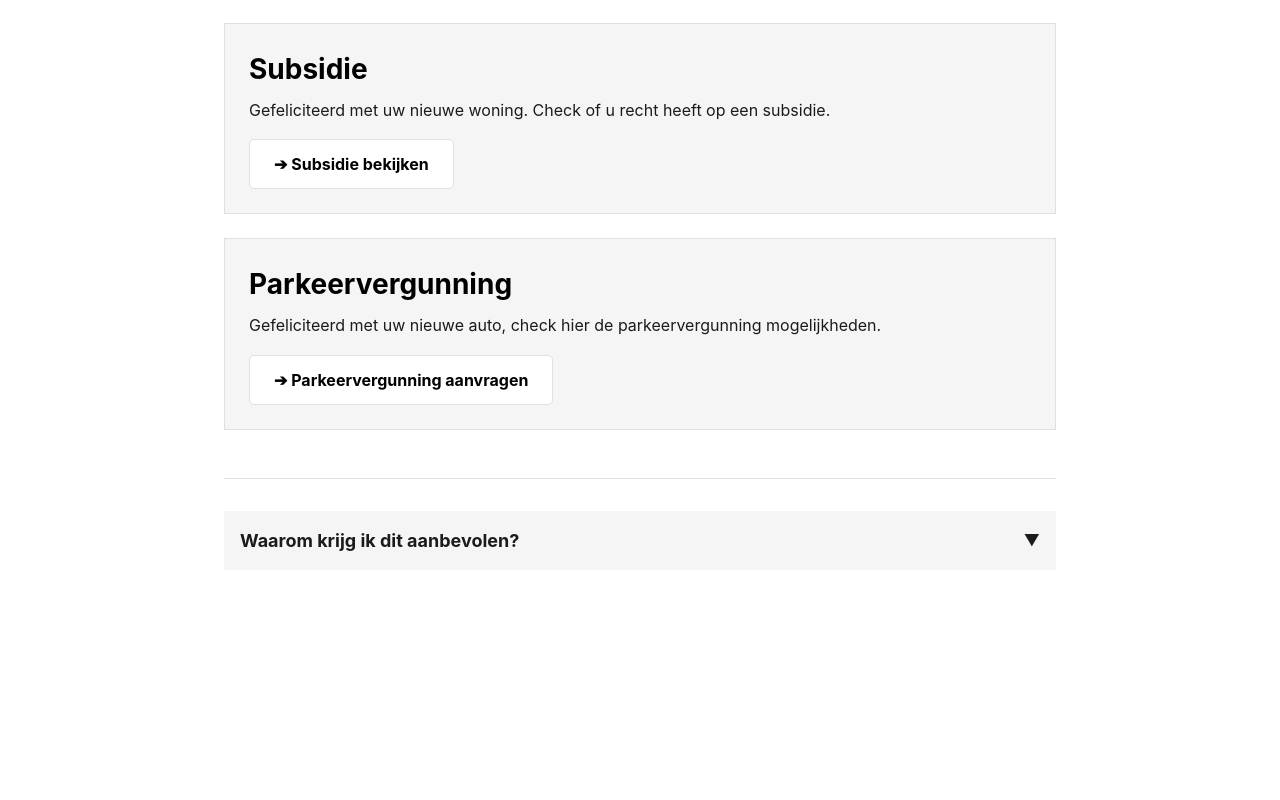
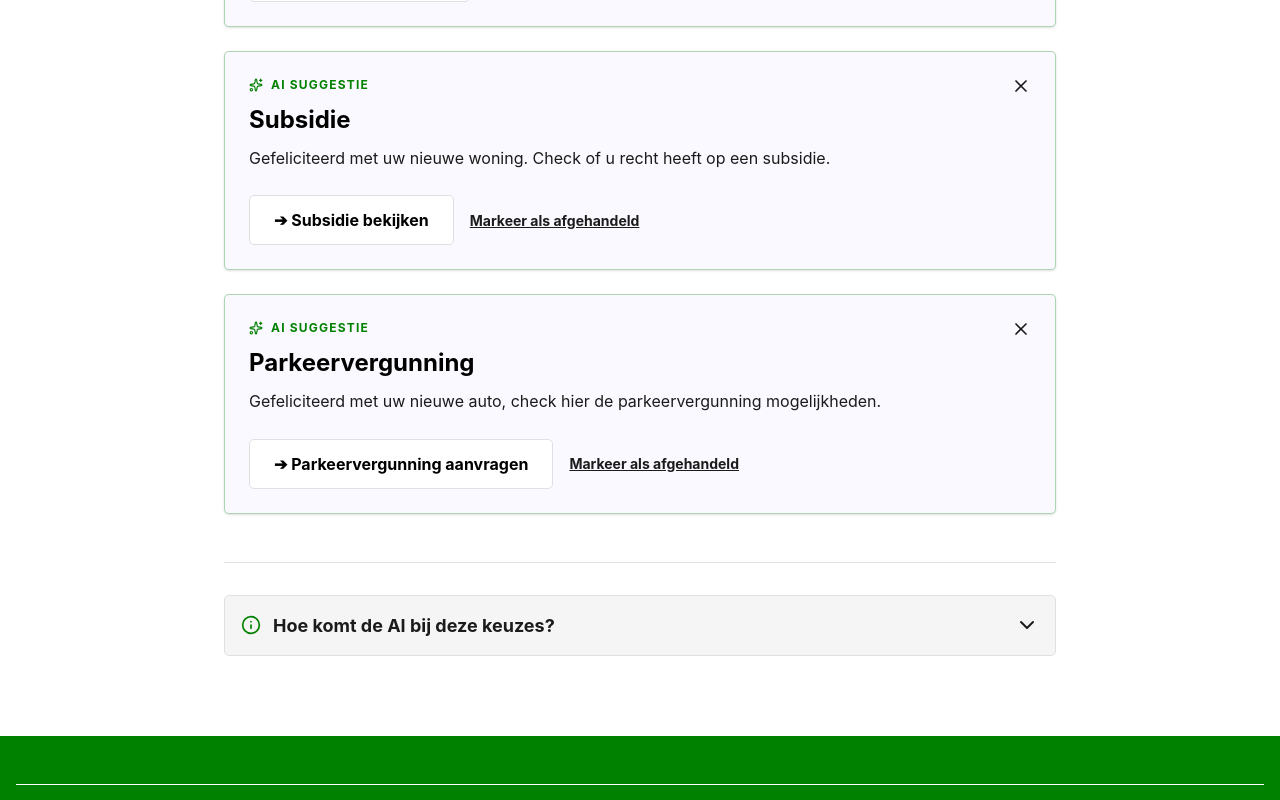
Before and after one commit to TrevinoRizkySunarja/TLE3-FrontEnd, a React (Vite) app in the folder TLE3/: page /fyp in a window 1280 px wide. Shown: the part 460-1260 px from the top of the page. Before the commit the page ends 1062 px from the top, so only its background shows below. Built offline with nearby package versions, Linux system fonts and the light colour scheme.

Commit message:
FYP af zonde de koppeling met de data

```diff
--- a/TLE3/src/pages/fyp.jsx
+++ b/TLE3/src/pages/fyp.jsx
@@ -1,98 +1,196 @@
-import React, { useState } from 'react';
-// Zorg dat deze import matcht met je Button file in de components folder
+import React, { useState, useEffect } from 'react';
 import { Button } from '../components/Button';
+import { motion, AnimatePresence, useReducedMotion } from 'framer-motion';
+import { Sparkles, Info, ChevronDown, X } from 'lucide-react';
+import NavbarIngelogd from "../components/NavbarIngelogd.jsx";
+import FooterIngelogd from "../components/FooterIngelogd.jsx";
 
 const FYP = () => {
-    // Data gebaseerd op je database termen uit de afbeeldingen
-    const [feedItems] = useState([
+    // Beheert de gebruikersnaam voor de persoonlijke begroeting.
+    const [user, setUser] = useState({ name: 'Laden...' });
+
+    // De lijst met actieve meldingen die getoond worden in de feed.
+    const [feedItems, setFeedItems] = useState([
         {
             id: 1,
             title: 'Paspoort',
             body: 'Uw paspoort verloopt binnenkort, verleng hem nu!',
             actionText: 'Paspoort verlengen',
-            type: 'document' // Matcht 'documents' tabel
+            type: 'ai-suggestion',
+            reason: 'Gebaseerd op de verloopdatum in de Basisregistratie Personen (BRP).'
         },
         {
             id: 2,
             title: 'Subsidie',
             body: 'Gefeliciteerd met uw nieuwe woning. Check of u recht heeft op een subsidie.',
             actionText: 'Subsidie bekijken',
-            reason: 'Op basis van uw recente adreswijziging.' // Matcht 'recommendation_items'
+            type: 'ai-suggestion',
+            reason: 'Gegenereerd op basis van uw recente adreswijziging in onze database.'
         },
         {
             id: 3,
             title: 'Parkeervergunning',
             body: 'Gefeliciteerd met uw nieuwe auto, check hier de parkeervergunning mogelijkheden.',
             actionText: 'Parkeervergunning aanvragen',
-            reason: 'Gekoppeld aan uw nieuwe voertuigregistratie.'
+            type: 'ai-suggestion',
+            reason: 'Gekoppeld aan de RDW-registratie van uw nieuwe voertuig.'
         }
     ]);
 
+    // Toggle voor het tonen of verbergen van de AI-transparantie sectie.
     const [showTransparency, setShowTransparency] = useState(false);
+
+    // Houdt rekening met gebruikers die minder animaties willen (WCAG toegankelijkheid).
+    const shouldReduceMotion = useReducedMotion();
+
+    // Haalt bij montage van de component de gebruikersgegevens op.
+    useEffect(() => {
+        const mockUser = { name: 'Jan Jansen' };
+        setUser(mockUser);
+    }, []);
+
+    // Verwijdert een specifieke melding uit de lijst op basis van ID.
+    const removeItem = (id) => {
+        setFeedItems(prevItems => prevItems.filter(item => item.id !== id));
+    };
+
+    // Definieert de animatie-instellingen voor het verschijnen en verdwijnen van kaarten.
+    const cardAnimation = {
+        initial: { opacity: 0 },
+        animate: { opacity: 1 },
+        exit: {
+            opacity: 0,
+            scale: shouldReduceMotion ? 1 : 0.98,
+            transition: { duration: 0.2, ease: "easeInOut" }
+        }
+    };
 
     return (
         <div className="bg-[#FFFFFF] min-h-screen font-sans text-[#1B1B1B]">
-            <main className="max-w-4xl mx-auto p-4 md:p-8">
+            <NavbarIngelogd />
+
+            <main className="max-w-4xl mx-auto p-4 md:p-8" id="main-content">
+                {/* Pagina-titel met persoonlijke begroeting */}
                 <header className="mb-8">
                     <h1 className="text-[32px] md:text-[40px] font-bold text-[#000000] leading-tight mb-2">
-                        Welkom Gebruiker
+                        Welkom {user.name}
                     </h1>
-                    <div className="h-px bg-[#E0E0E0] w-full" />
+                    <div className="h-px bg-[#E0E0E0] w-full" aria-hidden="true" />
                 </header>
 
-                {/* De Feed Sectie */}
-                <section className="space-y-6">
-                    {feedItems.map((item) => (
-                        <article
+                {/* Overzicht van alle actuele meldingen met animaties */}
+                <section className="space-y-6" aria-label="Persoonlijke feed">
+                    <AnimatePresence mode="popLayout">
+                        {feedItems.length > 0 ? (
+                            feedItems.map((item) => (
+                                <motion.article
                                     key={item.id}
-                            className="bg-[#F5F5F5] p-6 border border-[#E0E0E0]"
+                                    layout
+                                    variants={cardAnimation}
+                                    initial="initial"
+                                    animate="animate"
+                                    exit="exit"
+                                    className={`p-6 border relative rounded-[5px] focus-within:ring-4 focus-within:ring-[#008100]/30 ${
+                                        item.type === 'ai-suggestion'
+                                            ? 'bg-[#F9F9FF] border-[#008100]/30 shadow-sm'
+                                            : 'bg-[#F5F5F5] border-[#E0E0E0]'
+                                    }`}
                                 >
-                            <h2 className="text-[24px] md:text-[28px] font-bold text-[#000000] mb-2">
-                                {item.title}
-                            </h2>
-                            <p className="text-[16px] leading-[1.6] mb-4">
-                                {item.body}
-                            </p>
-                            {/* Gebruik de Button component die we eerder maakten */}
-                            <Button
-                                variant="secondary"
-                                onClick={() => console.log('Navigeer naar:', item.actionText)}
+                                    {/* Label voor AI-gegenereerde content met Sparkles icoon */}
+                                    {item.type === 'ai-suggestion' && (
+                                        <div className="flex items-center gap-2 mb-2">
+                                            <Sparkles size={14} className="text-[#008100]" aria-hidden="true" />
+                                            <span className="text-[12px] font-bold text-[#008100] uppercase tracking-widest">
+                                                AI Suggestie
+                                            </span>
+                                        </div>
+                                    )}
+
+                                    {/* Knop om een melding direct te verwijderen */}
+                                    <button
+                                        onClick={() => removeItem(item.id)}
+                                        className="absolute top-4 right-4 text-[#1B1B1B] hover:text-[#008100] focus:ring-2 focus:ring-[#008100] p-2 transition-colors rounded-full outline-none"
+                                        aria-label={`Verwijder melding: ${item.title}`}
                                     >
-                                ➔ {item.actionText}
-                            </Button>
-                        </article>
-                    ))}
+                                        <X size={20} />
+                                    </button>
+
+                                    <h2 className="text-[24px] font-bold text-[#000000] mb-2 pr-8">{item.title}</h2>
+                                    <p className="text-[16px] leading-[1.6] mb-6">{item.body}</p>
+
+                                    {/* Actieknoppen voor de gebruiker per melding */}
+                                    <div className="flex flex-col sm:flex-row items-start sm:items-center gap-4">
+                                        <Button variant="secondary" onClick={() => {}}>➔ {item.actionText}</Button>
+                                        <button
+                                            onClick={() => removeItem(item.id)}
+                                            className="text-[14px] font-bold text-[#1B1B1B] underline hover:text-[#008100] focus:ring-2 focus:ring-[#008100] py-2 transition-colors rounded-[5px] outline-none"
+                                        >
+                                            Markeer als afgehandeld
+                                        </button>
+                                    </div>
+                                </motion.article>
+                            ))
+                        ) : (
+                            /* Lege staat wanneer er geen meldingen meer zijn */
+                            <motion.div
+                                initial={{ opacity: 0 }}
+                                animate={{ opacity: 1 }}
+                                className="py-20 text-center border-2 border-dashed border-[#E0E0E0] rounded-[5px]"
+                                role="status"
+                            >
+                                <p className="text-lg">U bent volledig bij met uw gemeentelijke zaken.</p>
+                            </motion.div>
+                        )}
+                    </AnimatePresence>
                 </section>
 
-                {/* AI Transparantie Sectie - WCAG AA compliant */}
+                {/* Sectie die uitlegt welke data de AI heeft gebruikt voor de suggesties */}
                 <section className="mt-12 pt-8 border-t border-[#E0E0E0]">
                     <button
                         onClick={() => setShowTransparency(!showTransparency)}
-                        className="w-full bg-[#F5F5F5] p-4 flex justify-between items-center text-left hover:bg-[#E0E0E0] transition-colors"
+                        className="w-full bg-[#F5F5F5] p-4 flex justify-between items-center text-left hover:bg-[#E0E0E0] focus:ring-2 focus:ring-[#008100] transition-colors border border-[#E0E0E0] rounded-[5px] outline-none"
                         aria-expanded={showTransparency}
                     >
-                        <h3 className="text-[18px] font-bold">Waarom krijg ik dit aanbevolen?</h3>
-                        <span className={`transition-transform ${showTransparency ? 'rotate-180' : ''}`}>
-                            ▼
-                        </span>
+                        <div className="flex items-center gap-3">
+                            <Info size={20} className="text-[#008100]" aria-hidden="true" />
+                            <h3 className="text-[18px] font-bold">Hoe komt de AI bij deze keuzes?</h3>
+                        </div>
+                        <motion.div
+                            animate={{ rotate: showTransparency ? 180 : 0 }}
+                            className="flex items-center justify-center"
+                        >
+                            <ChevronDown size={24} />
+                        </motion.div>
                     </button>
 
+                    {/* Uitklapbare lijst met bronvermelding per melding */}
+                    <AnimatePresence>
                         {showTransparency && (
-                        <div className="bg-[#F5F5F5] p-6 border-x border-b border-[#E0E0E0]">
-                            <p className="text-[14px] mb-4">
-                                Deze suggesties zijn gebaseerd op uw profiel en officiële data uit de gemeentelijke database.
-                            </p>
-                            <ul className="space-y-2">
-                                {feedItems.filter(i => i.reason).map(i => (
-                                    <li key={i.id} className="text-[14px]">
-                                        <strong>{i.title}:</strong> {i.reason}
+                            <motion.div
+                                initial={{ height: 0, opacity: 0 }}
+                                animate={{ height: "auto", opacity: 1 }}
+                                exit={{ height: 0, opacity: 0 }}
+                                className="overflow-hidden bg-[#F9F9FF] border-x border-b border-[#008100]/20 rounded-b-[5px]"
+                            >
+                                <div className="p-6 text-[14px]">
+                                    <p className="mb-4 font-bold text-[#008100]">Bronnen van uw suggesties:</p>
+                                    <ul className="space-y-3">
+                                        {feedItems.map(i => (
+                                            <li key={i.id} className="flex gap-3 border-l-2 border-[#008100] pl-3">
+                                                <div>
+                                                    <span className="font-bold">{i.title}:</span>
+                                                    <p className="text-[#4B4B4B]">{i.reason}</p>
+                                                </div>
                                             </li>
                                         ))}
                                     </ul>
                                 </div>
+                            </motion.div>
                         )}
+                    </AnimatePresence>
                 </section>
             </main>
+            <FooterIngelogd />
         </div>
     );
 };
```
Also changed, not shown: TLE3/src/components/NavbarIngelogd.jsx (+10 -10 lines). Lines whose indentation alone changed are shown as unchanged.
